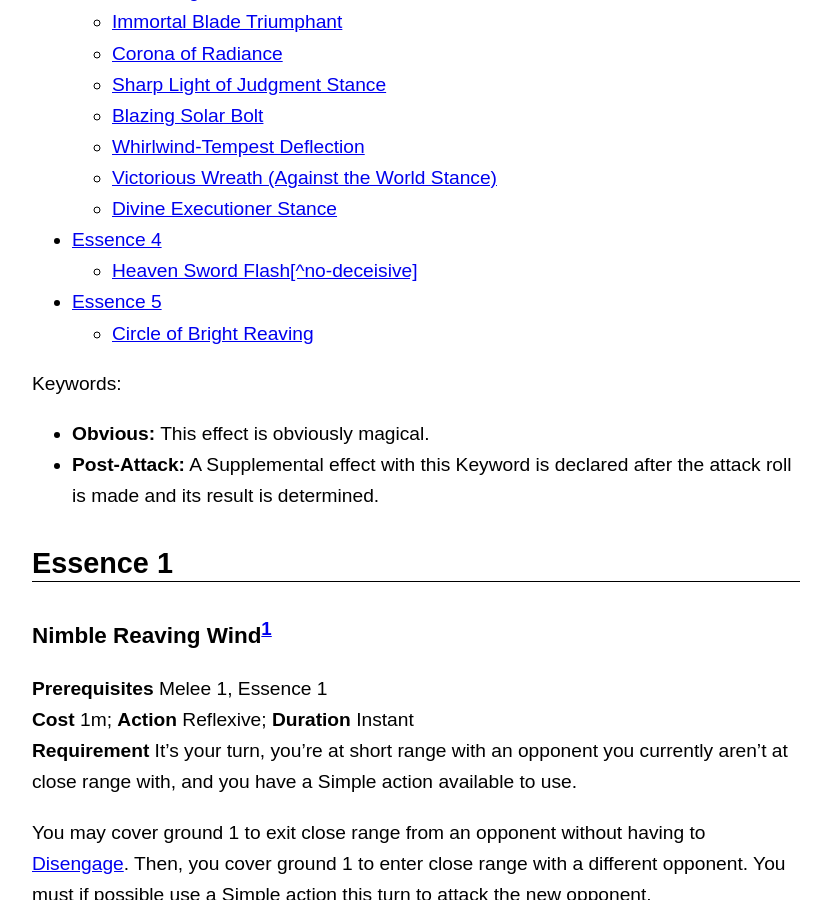
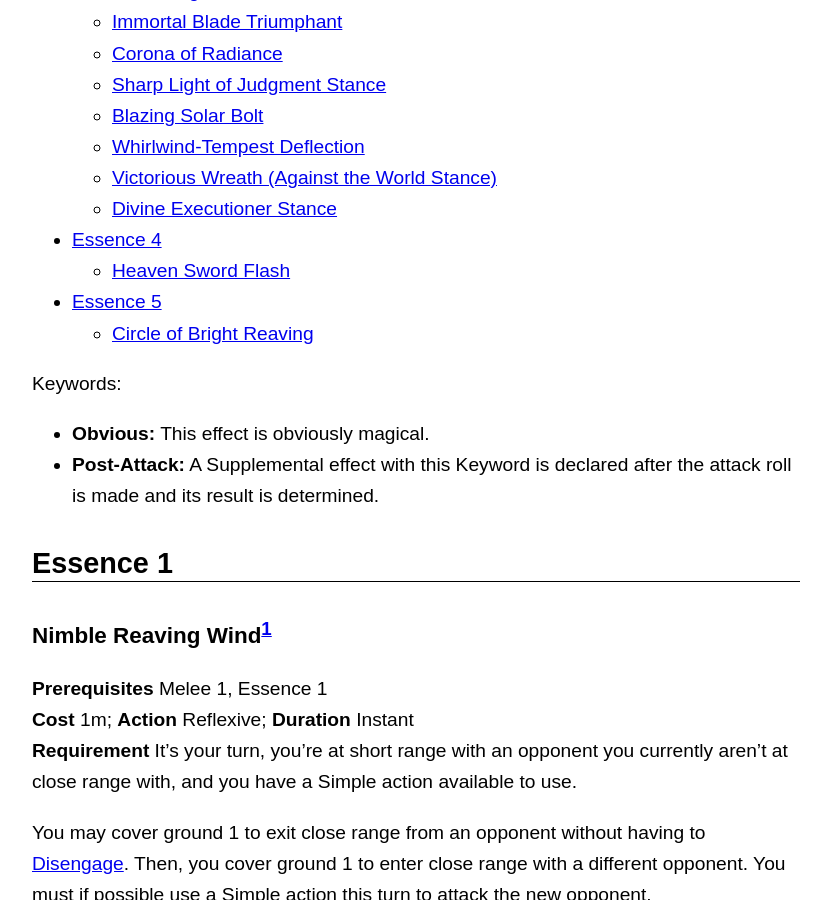
Before and after one commit to lost-egg/lost-egg.github.io, a Jekyll site: the page built from charms/melee.md, in a window 1280 px wide and 900 px high, scrolled down 1370 px. Shown: the whole window, without its empty margins (224-1046 px from the left). Built offline with Jekyll 4.4.1, drawn with Linux system fonts in a browser that asks for light colours; some of the changed text lies outside the part shown.

Commit message:
fix(solar/melee): fix typo in footnote reference

```diff
--- a/charms/melee.md
+++ b/charms/melee.md
@@ -408,7 +408,7 @@ You gain access to the following power:
 
 ## Essence 4
 
-### Heaven Sword Flash[^no-deceisive]
+### Heaven Sword Flash[^no-decisive]
 
 **Prerequisites** Melee 5, Essence 4, Iron Whirlwind Attack x2
 **Cost** 7m, 1wp; **Action** Simple; **Duration** Instant
```
